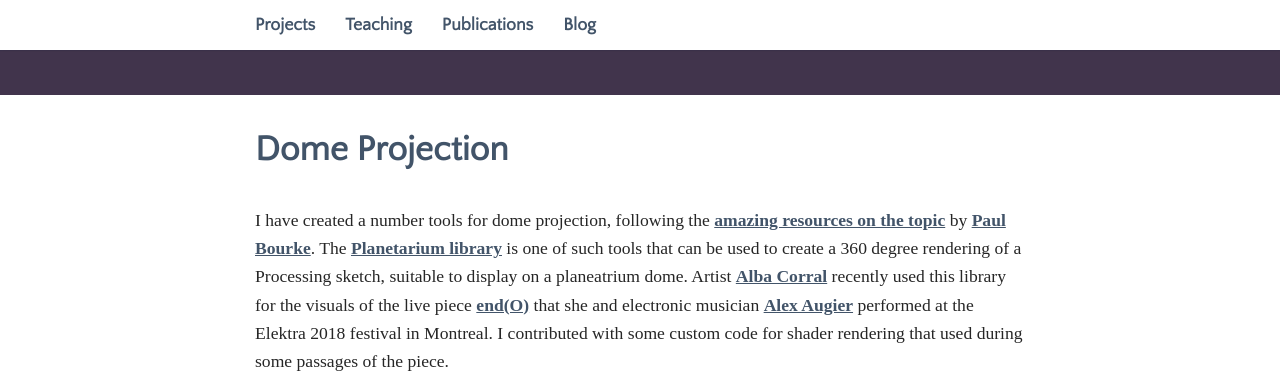
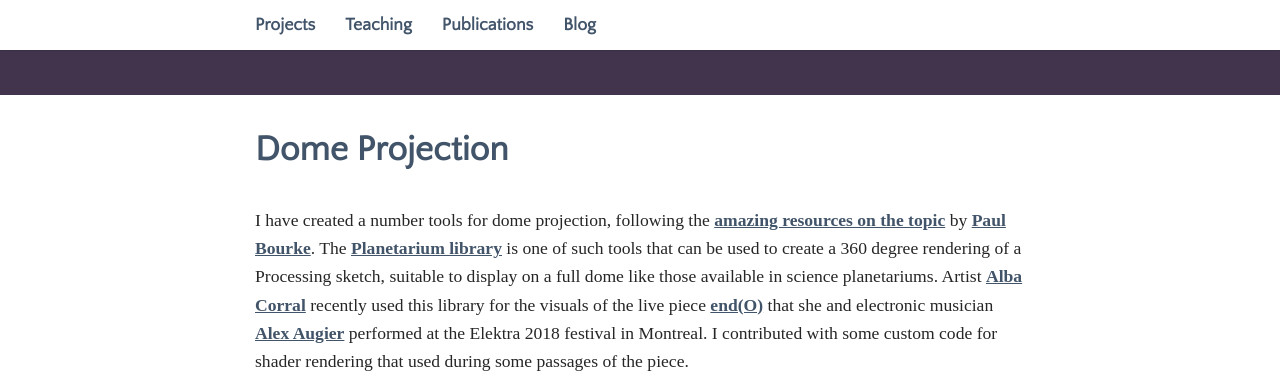
Before and after one commit to codeanticode/andrescolubri.net, a Jekyll site: the page built from collections/_projects/16_domeproj.md, in a window 1280 px wide and 900 px high, cut to the strip 0-389 px from the top of the window. Built offline with Jekyll 4.4.1, drawn with Linux system fonts in a browser that asks for light colours; some web fonts are replaced.

Commit message:
a edit in dome projection project

```diff
--- a/collections/_projects/16_domeproj.md
+++ b/collections/_projects/16_domeproj.md
@@ -8,7 +8,7 @@ image_sliders:
   - endo_corral_augier
 ---
 
-I have created a number tools for dome projection, following the [amazing resources on the topic](http://paulbourke.net/dome/){:target="_blank"} by [Paul Bourke](http://paulbourke.net/){:target="_blank"}. The [Planetarium library](http://processing.andrescolubri.net/libraries/planetarium/){:target="_blank"} is one of such tools that can be used to create a 360 degree rendering of a Processing sketch, suitable to display on a planeatrium dome. Artist [Alba Corral](https://blog.albagcorral.com/){:target="_blank"} recently used this library for the visuals of the live piece [end(O)](https://www.elektramontreal.ca/augier-corral-endo){:target="_blank"} that she and electronic musician [Alex Augier](http://www.alexaugier.com/){:target="_blank"} performed at the Elektra 2018 festival in Montreal. I contributed with some custom code for shader rendering that used during some passages of the piece.
+I have created a number tools for dome projection, following the [amazing resources on the topic](http://paulbourke.net/dome/){:target="_blank"} by [Paul Bourke](http://paulbourke.net/){:target="_blank"}. The [Planetarium library](http://processing.andrescolubri.net/libraries/planetarium/){:target="_blank"} is one of such tools that can be used to create a 360 degree rendering of a Processing sketch, suitable to display on a full dome like those available in science planetariums. Artist [Alba Corral](https://blog.albagcorral.com/){:target="_blank"} recently used this library for the visuals of the live piece [end(O)](https://www.elektramontreal.ca/augier-corral-endo){:target="_blank"} that she and electronic musician [Alex Augier](http://www.alexaugier.com/){:target="_blank"} performed at the Elektra 2018 festival in Montreal. I contributed with some custom code for shader rendering that used during some passages of the piece.
 
 
 {% include slider.html selector="endo_corral_augier" %}
```
